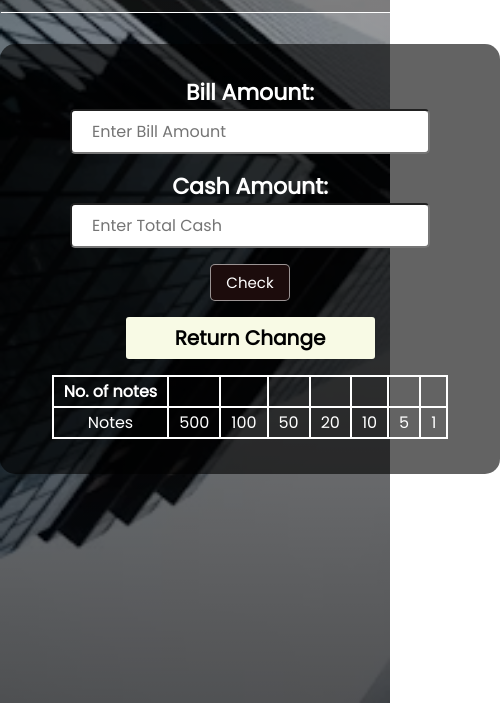
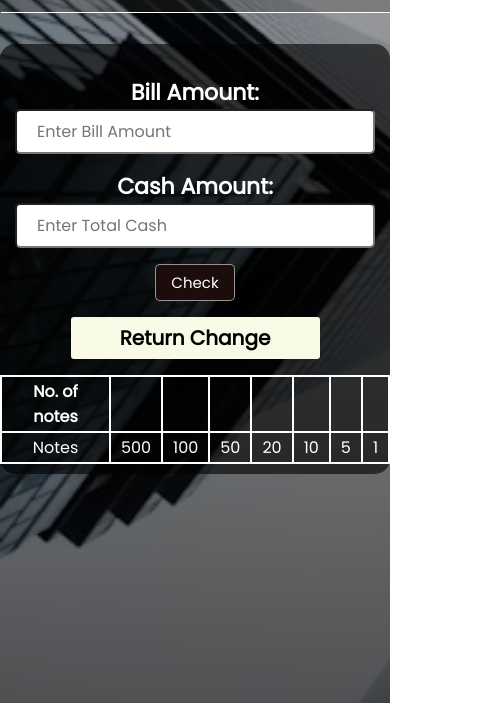
Before and after one commit to Itzgarvit07/cash-register, a plain HTML site: page index.html in a window 390 px wide. Shown: the part 141-844 px from the top of the page, 500 px wide, since content can reach past the window. Drawn offline with Linux system fonts and the light colour scheme.

Commit message:
responsive in process

```diff
--- a/index.html
+++ b/index.html
@@ -4,6 +4,7 @@
     <meta charset="UTF-8">
     <meta name="viewport" content="width=device-width, initial-scale=1.0">
     <title>Cash Register</title>
+    <link rel="stylesheet" href="media.css">
     <link rel="stylesheet" href="cash-register.css">
     <link rel="preconnect" href="https://fonts.googleapis.com">
 <link rel="preconnect" href="https://fonts.gstatic.com" crossorigin>
--- /dev/null
+++ b/media.css
@@ -0,0 +1,18 @@
+@media screen and (min-width: 290px) and (max-width:570px)
+{
+*{
+    margin: 0;
+    padding: 0;
+}
+/* .container{
+    width: unset !important;
+    height: auto;
+}
+.head-section{
+    width: unset !important;
+} */
+#wrapper{
+    width:unset !important;
+}
+
+}
```
